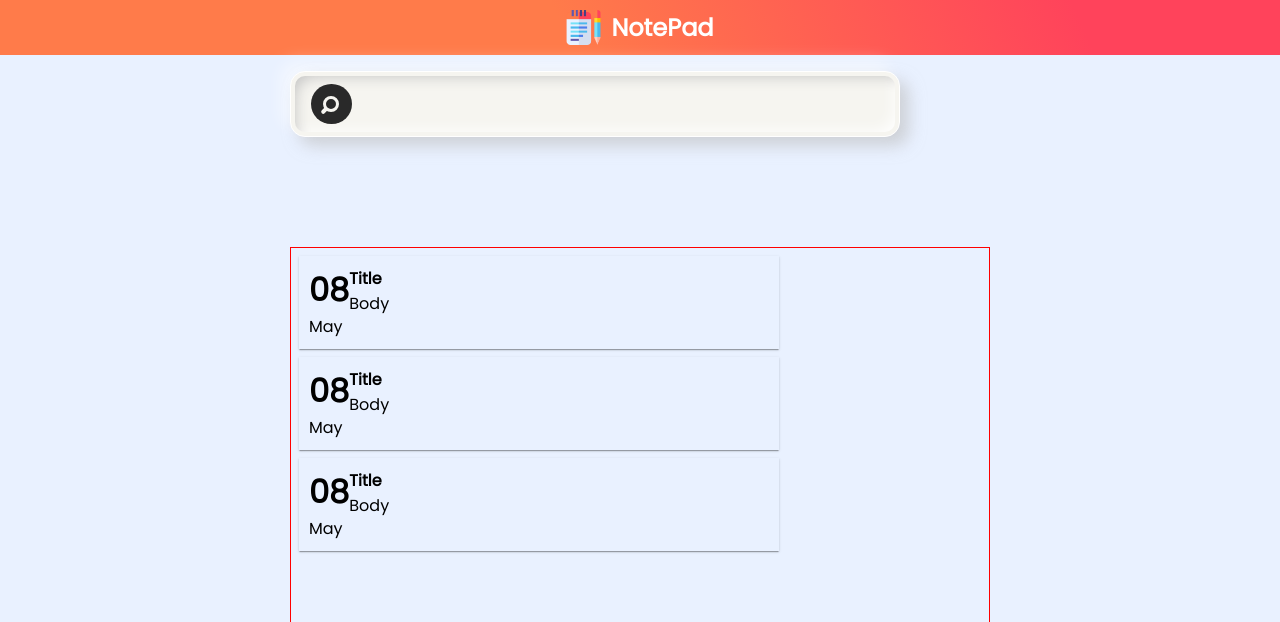
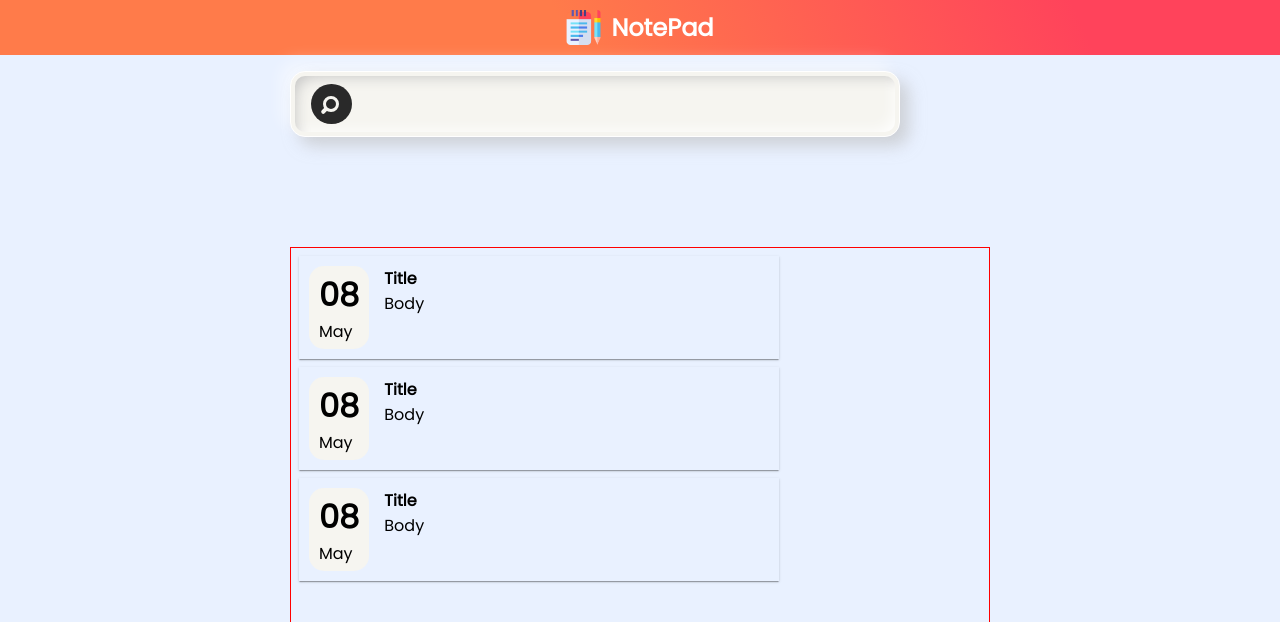
Before and after one commit to Moro-Afriyie/Note-App, an Angular app: page / in a window 1280 px wide. Shown: the top 622 px of the page. Built offline with nearby package versions, Linux system fonts and the light colour scheme.

Commit message:
started styling the cards

```diff
--- a/src/app/notepad-page/notepad-page.component.scss
+++ b/src/app/notepad-page/notepad-page.component.scss
@@ -146,4 +146,14 @@ form {
     &:hover {
         transform: scale(1.02);
     }
+    .card__date {
+        display: flex;
+        flex-direction: column;
+        align-content: center;
+        justify-items: center;
+        padding: 5px 10px;
+        margin-right: 15px;
+        border-radius: 15px;
+        background-color: #f6f5f0;
+    }
 }
```
